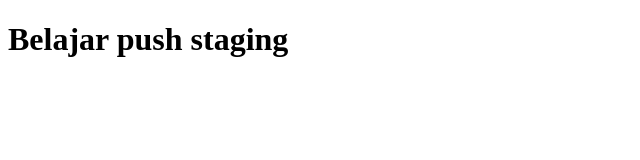
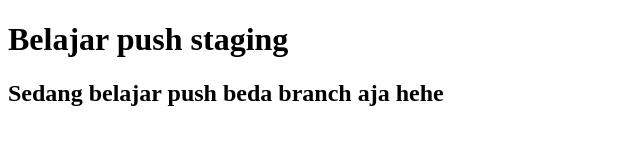
Before and after one commit to Yersolid07/Belajar-niomic, a plain HTML site: page header.html in a window 1280 px wide. Shown: the whole page, without its empty margins (0-640 px from the left). Drawn offline with Linux system fonts and the light colour scheme.

Commit message:
Add H2 Element

```diff
--- a/header.html
+++ b/header.html
@@ -8,5 +8,6 @@
   </head>
   <body>
     <h1>Belajar push staging</h1>
+    <h2>Sedang belajar push beda branch aja hehe</h2>
   </body>
 </html>
```
